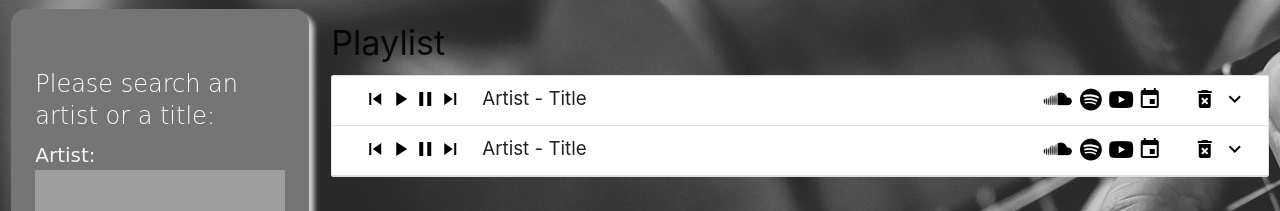
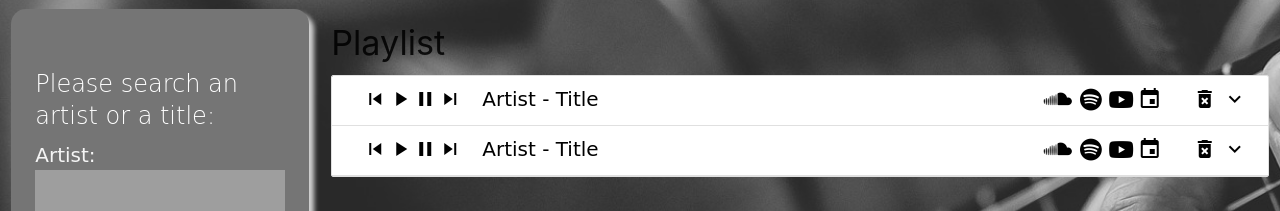
Before and after one commit to AliBakerCodes/SoundRiver, a plain HTML site: page index.html in a window 1280 px wide. Shown: the part 246-457 px from the top of the page. Drawn offline with nearby package versions, Linux system fonts and the light colour scheme; a script that the page names is missing; a web font is replaced by a local one.

Commit message:
matched font of artist and title to rest of page

```diff
--- a/assets/css/style.css
+++ b/assets/css/style.css
@@ -210,3 +210,9 @@ h5 {
 #player {
   margin: auto;
 }
+
+.artist-title {
+  font-size: 20px;
+  color: black;
+  font-family: cursive;
+}
```
